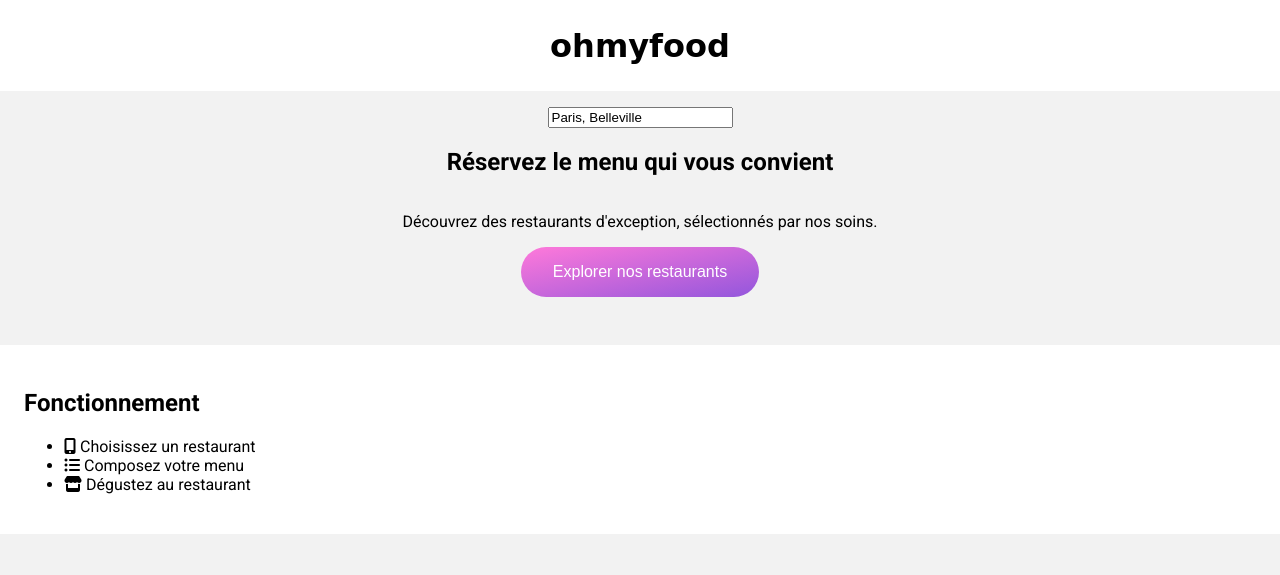
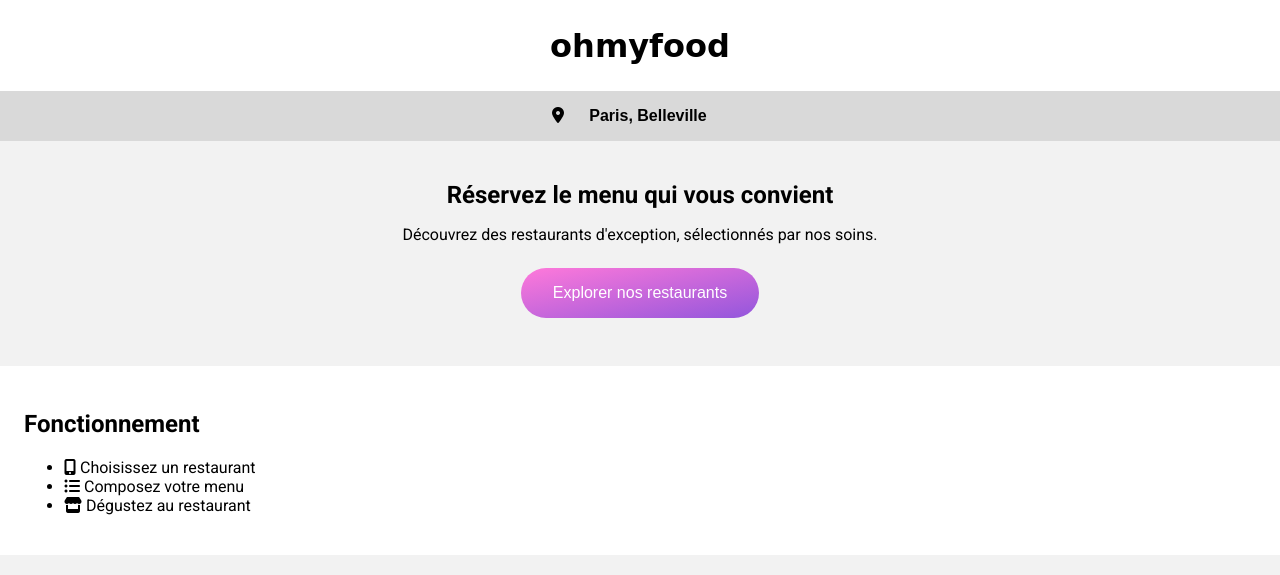
Before and after one commit to jerome-dubois/JeromeDubois_3_21022021, a website: page index.html in a window 1280 px wide. Shown: the top 575 px of the page. Drawn offline with Linux system fonts and the light colour scheme; a web font is replaced by a local one.

Commit message:
city-location input on welcome page

```diff
--- a/index.html
+++ b/index.html
@@ -18,8 +18,15 @@
         </nav>
     </header>
     <main>
+        <section class="city-location">
+            <form action="#">
+                <span>
+                    <i class="fas fa-map-marker-alt"></i>
+                </span>
+                <input type="text" value="Paris, Belleville">
+            </form>
+        </section>
         <section class="search">
-            <input type="text" value="Paris, Belleville" class="search__location">
             <h2 class="search__heading">Réservez le menu qui vous convient</h2>
             <p class="search__byline">Découvrez des restaurants d'exception, sélectionnés par nos soins.</p>
             <button type="submit" class="search__btn">Explorer nos restaurants</button>
--- a/sass/main.scss
+++ b/sass/main.scss
@@ -11,3 +11,4 @@
 @import "./pages/search";
 @import "./pages/operation";
 @import "./pages/restaurants";
+@import "./pages/city-location";
--- /dev/null
+++ b/sass/pages/_city-location.scss
@@ -0,0 +1,16 @@
+.city-location {
+    display: flex;
+    flex-direction: column;
+    text-align: center;
+    align-items: center;
+    background-color: #D9D9D9;
+    input {
+        font-size: 16px;
+        font-weight: 600;
+        text-align: center;
+        padding: 1rem 0;
+        border: none;
+        background-color: #D9D9D9;
+        width: 10rem;
+    }
+}
--- a/sass/pages/_search.scss
+++ b/sass/pages/_search.scss
@@ -1,12 +1,18 @@
-
 .search {
     display: flex;
     flex-direction: column;
     text-align: center;
     align-items: center;
-    padding: 1rem 4rem 3rem 4rem;
+    padding: 2rem 3rem 3rem;
     background-color: #F2F2F2;
     &__btn{
         @include btn
     }
+    h2 {
+        margin: 0.5rem 0;
+    }
+    p {
+        margin: 0.5rem 0 1.5rem;
+    }
+
 }
```
Also changed, not shown: public/css/styles.css, 1 other file.
